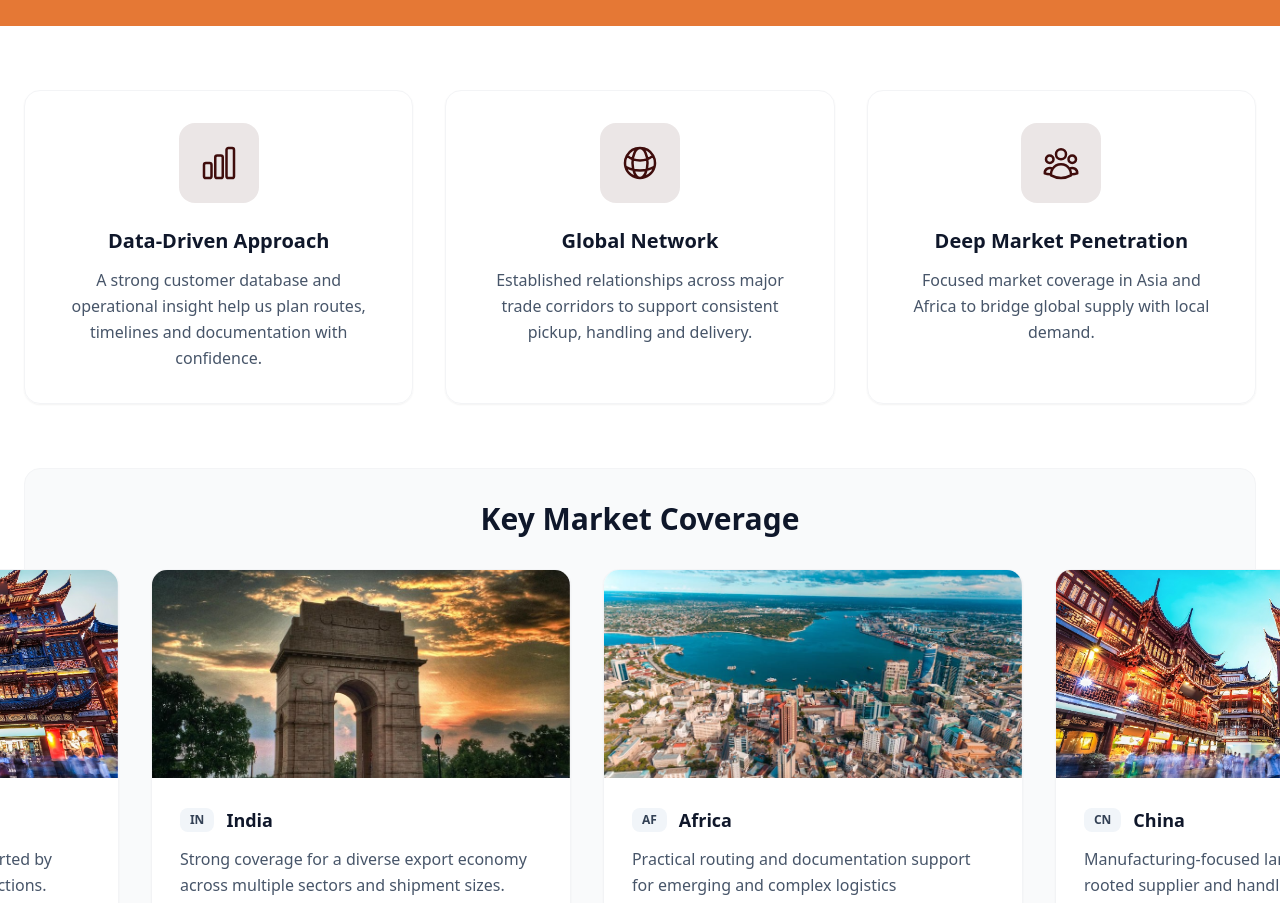
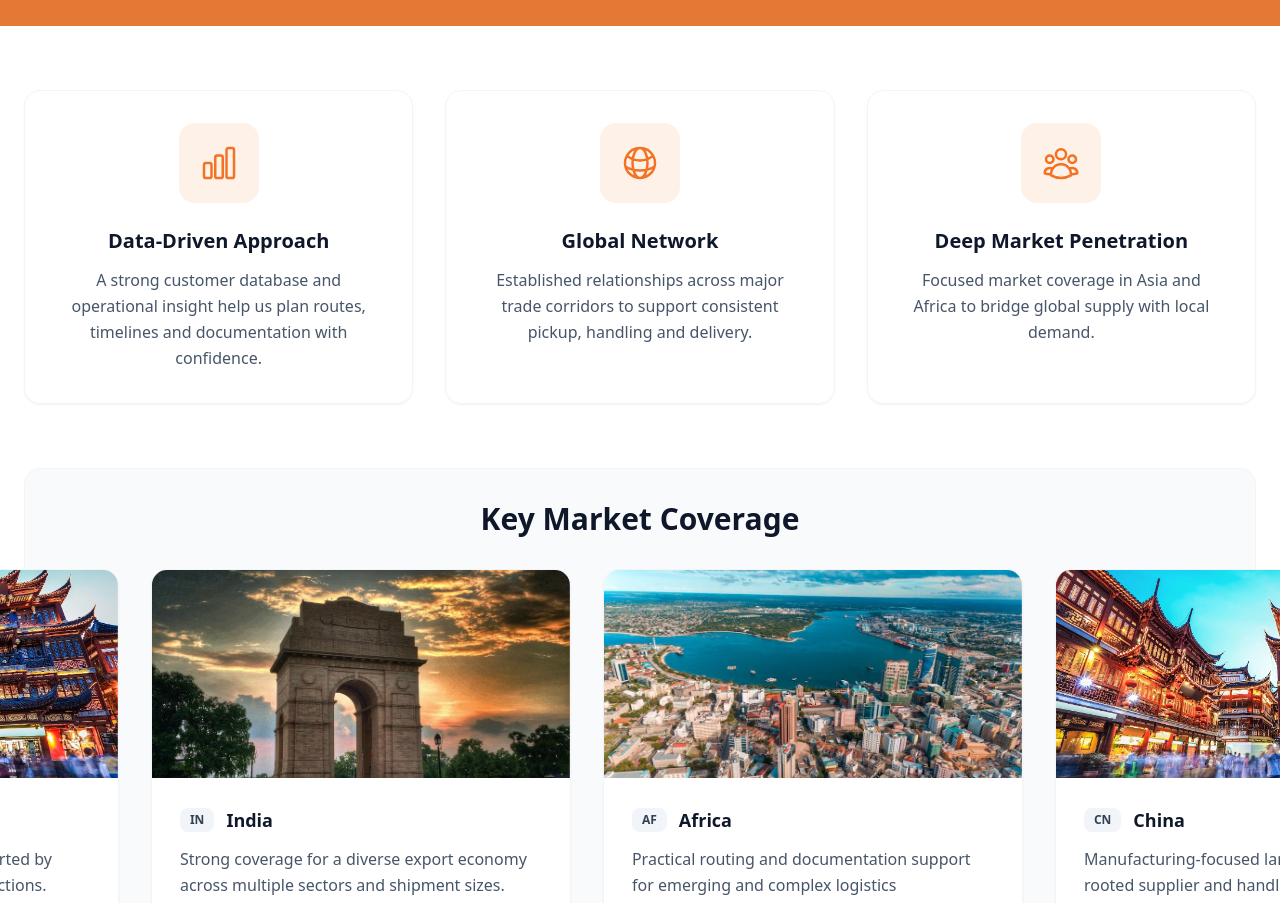
Before and after one commit to sabyasachi-arya/Pseudo_Webpage-, a React (Create React App) app: page / in a window 1280 px wide. Shown: the part 3180-4083 px from the top of the page. Built offline with nearby package versions, Linux system fonts and the light colour scheme; grey boxes are pictures that could not be loaded.

Commit message:
Update StrategicAdvantage.tsx

```diff
--- a/src/components/StrategicAdvantage.tsx
+++ b/src/components/StrategicAdvantage.tsx
@@ -11,19 +11,19 @@ const StrategicAdvantage = () => {
     icon: ChartBarIcon,
     title: "Data-Driven Approach",
     description: "A strong customer database and operational insight help us plan routes, timelines and documentation with confidence.",
-    color: "bg-emerald/10 text-emerald"
+    color: "bg-orange/10 text-orange"
   },
   {
     icon: GlobeAltIcon,
     title: "Global Network",
     description: "Established relationships across major trade corridors to support consistent pickup, handling and delivery.",
-    color: "bg-emerald/10 text-emerald"
+    color: "bg-orange/10 text-orange"
   },
   {
     icon: UserGroupIcon,
     title: "Deep Market Penetration",
     description: "Focused market coverage in Asia and Africa to bridge global supply with local demand.",
-    color: "bg-emerald/10 text-emerald"
+    color: "bg-orange/10 text-orange"
   }
 ];
 
```
